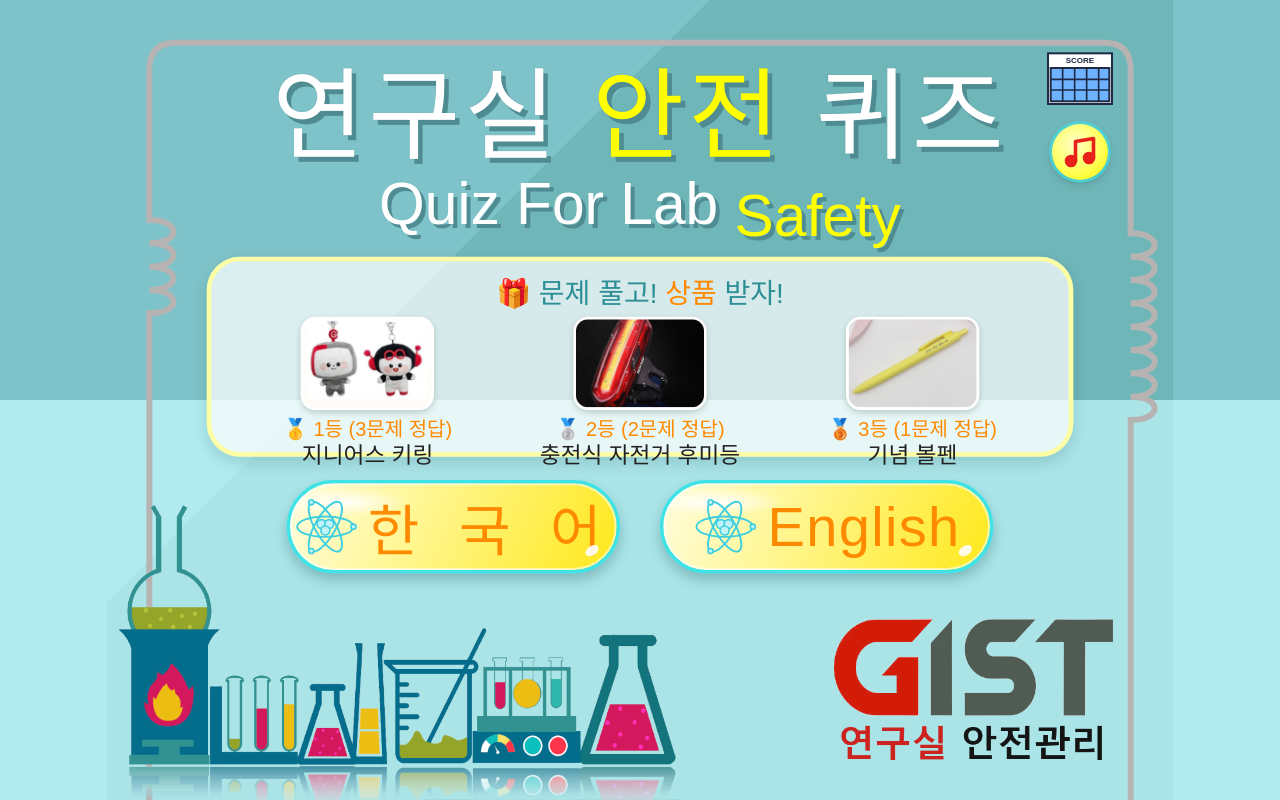
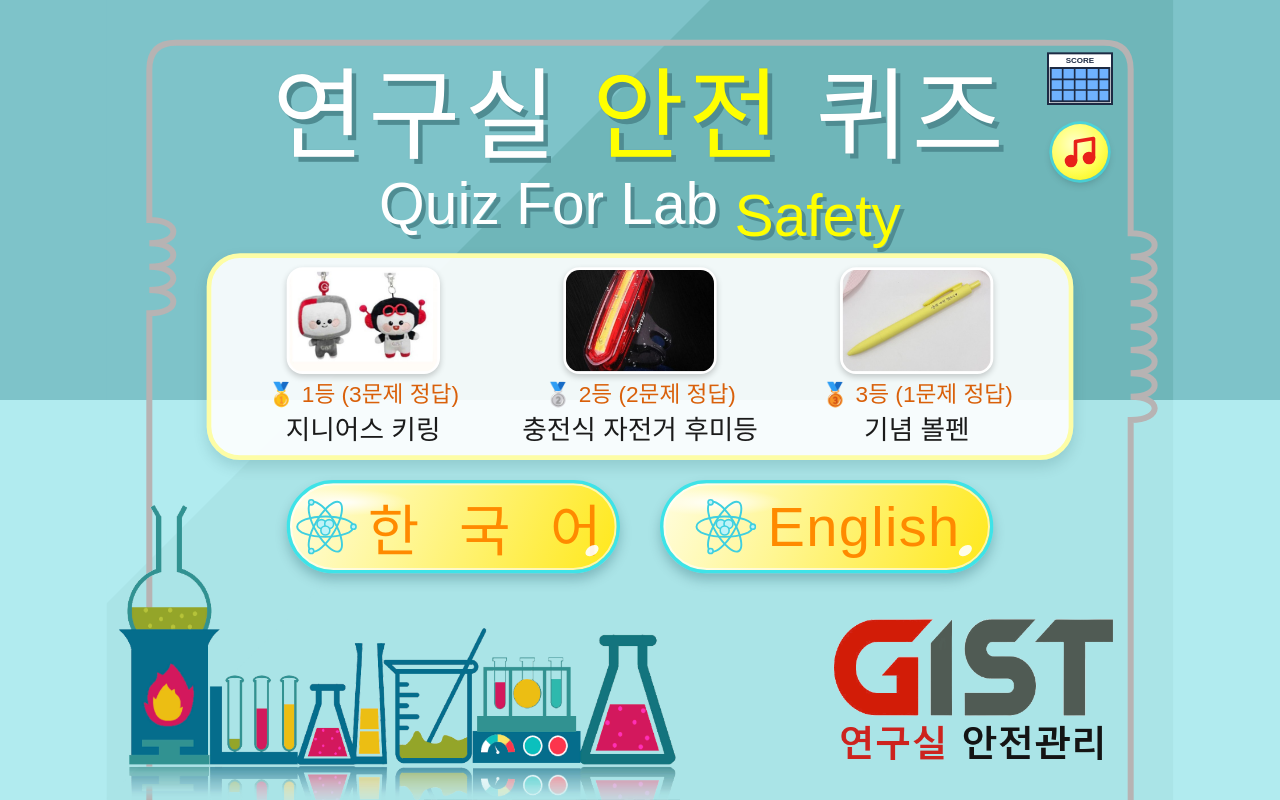
Before and after one commit to gist-safety/gist-ox-quiz, a plain HTML site: page index.html in a window 1280 px wide. Drawn offline with Linux system fonts and the light colour scheme; no server answers; a web font is replaced by a local one.

Commit message:
처음 화면 상품 안내 글씨 크기·간격 조정, 문구 삭제
Co-Authored-By: Claude Opus 5.5 <noreply@anthropic.com>

```diff
--- a/index.html
+++ b/index.html
@@ -201,18 +201,16 @@
 
   /* ---------- 처음 화면: 상품 안내 ---------- */
   .prize-panel {
-    position: absolute; left: 150px; right: 150px; top: 385px; height: 300px;
-    background: rgba(255,255,255,.72); border: 7px solid var(--panel-border); border-radius: 50px;
+    position: absolute; left: 150px; right: 150px; top: 380px; height: 310px;
+    background: rgba(255,255,255,.9); border: 7px solid var(--panel-border); border-radius: 50px;
     box-shadow: 0 10px 20px rgba(0,60,70,.15);
-    display: flex; flex-direction: column; align-items: center; padding: 14px 30px 0;
+    display: flex; align-items: center; padding: 0 20px;
   }
-  .prize-panel .head { font-size: 42px; color: #2c8f96; }
-  .prize-panel .head b { color: var(--orange); font-weight: normal; }
-  .prize-row { display: flex; justify-content: space-around; width: 100%; margin-top: 8px; }
-  .prize-item { width: 400px; display: flex; flex-direction: column; align-items: center; }
-  .prize-item img { width: 200px; height: 140px; object-fit: cover; border-radius: 22px; border: 4px solid #fff; box-shadow: 0 4px 10px rgba(0,0,0,.18); background: #fff; }
-  .prize-item .rk { font-size: 30px; color: var(--orange); margin-top: 4px; }
-  .prize-item .nm { font-size: 34px; color: #222; white-space: nowrap; line-height: 1.15; }
+  .prize-row { display: flex; justify-content: space-around; width: 100%; }
+  .prize-item { width: 420px; display: flex; flex-direction: column; align-items: center; gap: 10px; }
+  .prize-item img { width: 230px; height: 160px; object-fit: cover; border-radius: 24px; border: 4px solid #fff; box-shadow: 0 4px 10px rgba(0,0,0,.2); background: #fff; }
+  .prize-item .rk { font-size: 34px; line-height: 1.2; color: #d9600a; }
+  .prize-item .nm { font-size: 40px; line-height: 1.2; color: #1b1b1b; white-space: nowrap; }
 
   /* ---------- 결과 ---------- */
   .r-gift { position: absolute; left: 0; right: 0; top: 70px; text-align: center; font-size: 110px; line-height: 1; }
@@ -296,7 +294,6 @@
     <div class="title" style="top:100px">연구실 <span class="hl">안전</span> 퀴즈</div>
     <div class="subtitle" style="top:262px; font-size:88px">Quiz For Lab <span class="hl">Safety</span></div>
     <div class="prize-panel">
-      <div class="head">🎁 문제 풀고! <b>상품</b> 받자!</div>
       <div class="prize-row" id="home-prizes"></div>
     </div>
     <div class="pill lang" data-lang="ko" style="left:270px; top:720px; height:140px; width:500px; letter-spacing:18px;">
--- a/sw.js
+++ b/sw.js
@@ -1,6 +1,6 @@
 // 오프라인 실행용 서비스 워커
 // 문제나 화면을 수정해 다시 배포할 때는 아래 VERSION 숫자를 올려야 태블릿에 새 버전이 반영됩니다.
-const VERSION = 'oxquiz-v5';
+const VERSION = 'oxquiz-v6';
 const FILES = [
   './', './index.html', './app.js', './config.js', './questions.js', './manifest.json',
   './assets/lab.png', './assets/gist.png', './icons/icon-192.png', './icons/icon-512.png',
```
